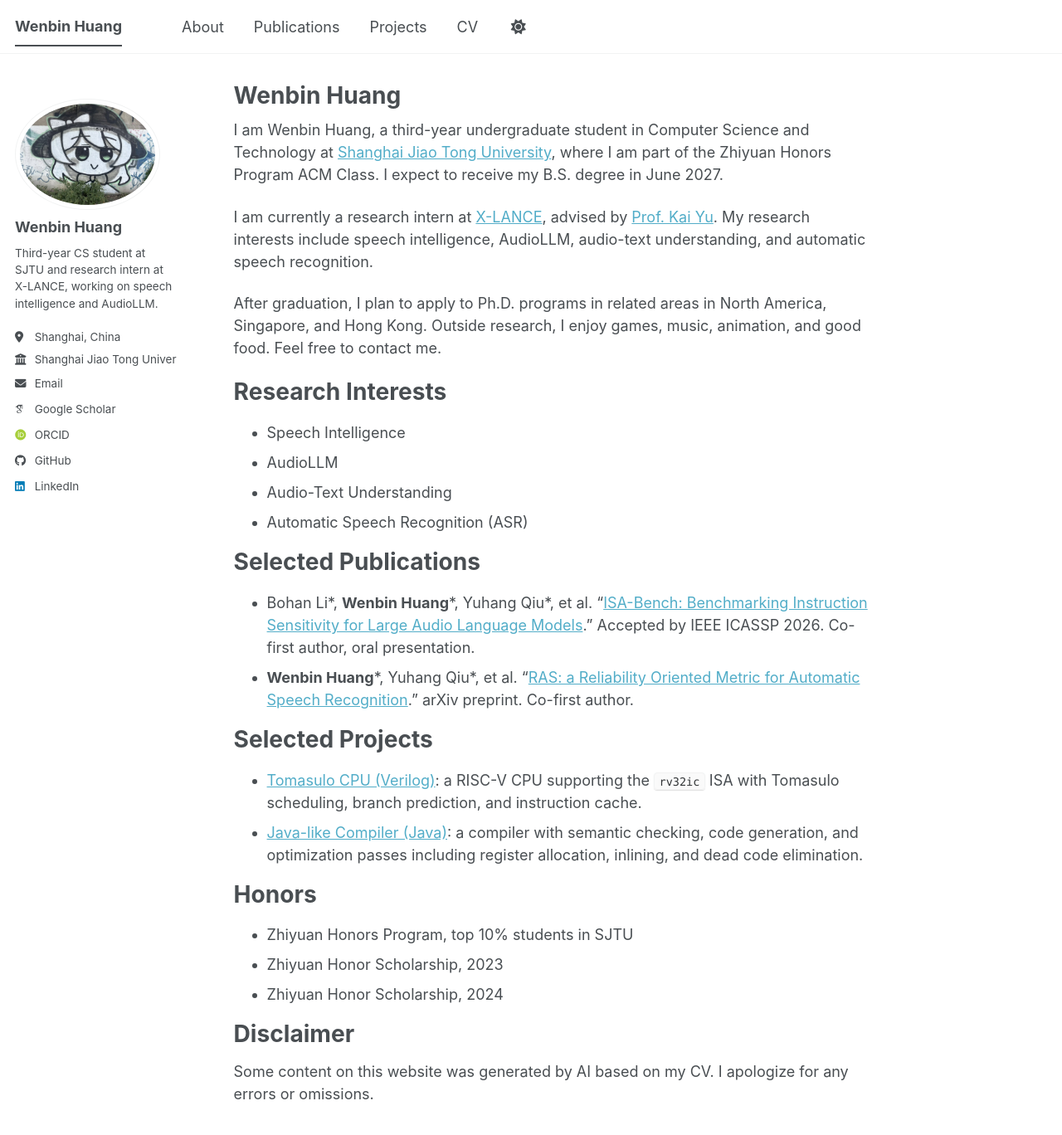
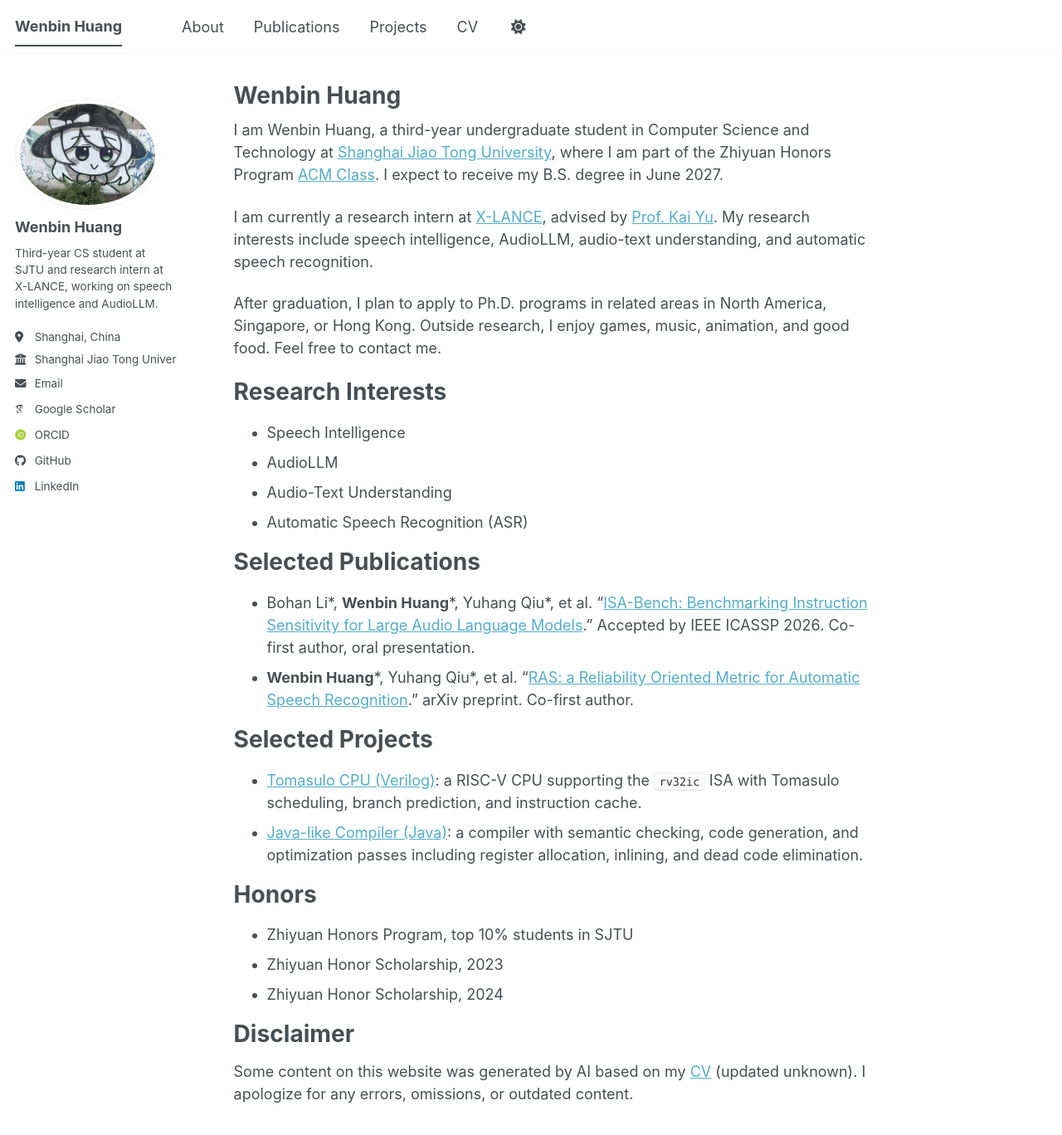
Before and after one commit to HartmannPsi/HartmannPsi.github.io, a Jekyll site: the page built from _pages/about.md, in a window 1280 px wide and 1400 px high. Shown: the top 1368 px of the window at 83% size. Built offline with Jekyll 4.4.1, drawn with Linux system fonts in a browser that asks for light colours; some web fonts are replaced; a script bundle is joined from its source files by our own code; library files that are not in the unit come from our copies.

Commit message:
feat: add hyperlink and auto update display

```diff
--- a/_pages/about.md
+++ b/_pages/about.md
@@ -7,11 +7,11 @@
   - /about.html
 ---
 
-I am Wenbin Huang, a third-year undergraduate student in Computer Science and Technology at [Shanghai Jiao Tong University](https://en.sjtu.edu.cn/), where I am part of the Zhiyuan Honors Program ACM Class. I expect to receive my B.S. degree in June 2027.
+I am Wenbin Huang, a third-year undergraduate student in Computer Science and Technology at [Shanghai Jiao Tong University](https://en.sjtu.edu.cn/), where I am part of the Zhiyuan Honors Program [ACM Class](https://acm.sjtu.edu.cn/home). I expect to receive my B.S. degree in June 2027.
 
 I am currently a research intern at [X-LANCE](https://x-lance.github.io/), advised by [Prof. Kai Yu](https://x-lance.github.io/kaiyu/). My research interests include speech intelligence, AudioLLM, audio-text understanding, and automatic speech recognition.
 
-After graduation, I plan to apply to Ph.D. programs in related areas in North America, Singapore, and Hong Kong. Outside research, I enjoy games, music, animation, and good food. Feel free to contact me.
+After graduation, I plan to apply to Ph.D. programs in related areas in North America, Singapore, or Hong Kong. Outside research, I enjoy games, music, animation, and good food. Feel free to contact me.
 
 <!-- [Download CV (PDF)](/files/Wenbin_Huang_CV.pdf) -->
 
@@ -45,4 +45,5 @@
 Disclaimer
 ======
 
-Some content on this website was generated by AI based on my CV. I apologize for any errors or omissions.
+{% assign cv_file = site.static_files | where: "name", "Wenbin_Huang_CV.pdf" | first %}
+Some content on this website was generated by AI based on my [CV]({{ '/files/Wenbin_Huang_CV.pdf' | relative_url }}) (updated {% if cv_file %}{{ cv_file.modified_time | date: "%B %-d, %Y" }}{% else %}unknown{% endif %}). I apologize for any errors, omissions, or outdated content.
```
Also changed, not shown: 1 other file.
